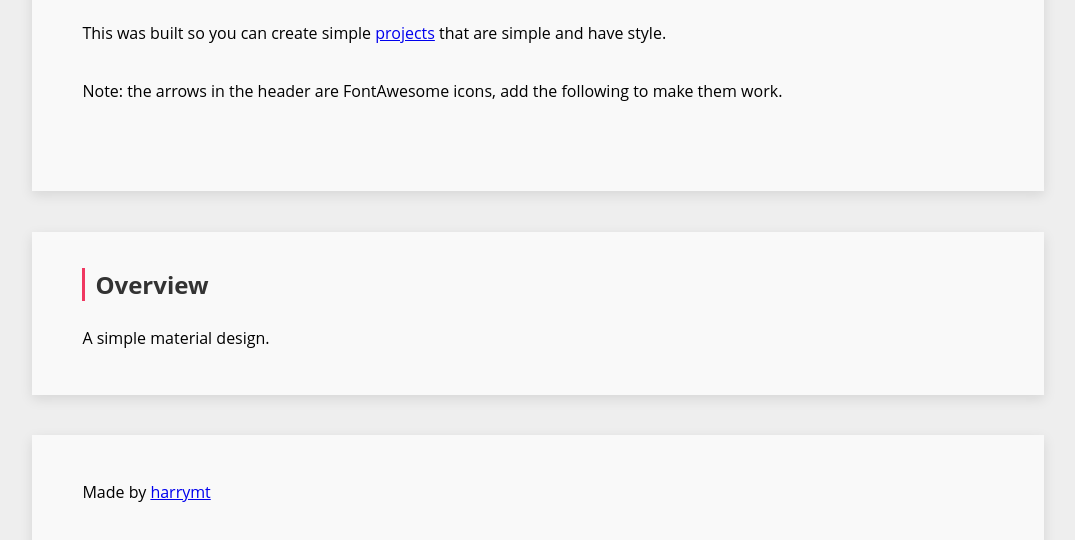
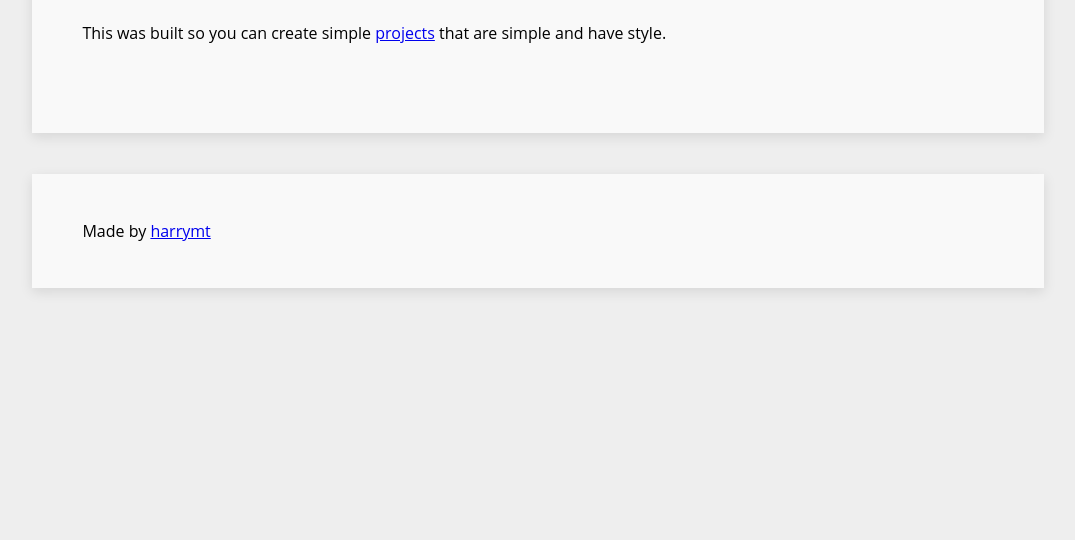
Before and after one commit to harrymt/simplestyle, a website: page index.html in a window 1280 px wide. Shown: the part 488-1028 px from the top of the page, without its empty margins (102-1177 px from the left). After the commit the page ends 863 px from the top, so only its background shows below. Drawn offline with Linux system fonts and the light colour scheme.

```diff
--- a/index.html
+++ b/index.html
@@ -14,7 +14,7 @@
           <li><a href="#">About&#32;<i class="fa fa-angle-down"></i></a>
             <ul class="navigation-nested">
               <li><a href="#about">Simplestyle</a></li>
-              <li><a href="#overview">Overview</a></li>
+              <!-- <li><a href="#overview">Overview</a></li> -->
             </ul>
           </li>
         </ul>
@@ -22,15 +22,15 @@
         <div class="information">
           <h1>Simplestyle</h1>
           <p>This was built so you can create simple <a href="//github.com/harrymt/web_playground">projects</a> that are simple and have style.</p>
-          <p>Note: the arrows in the header are FontAwesome icons, add the following to make them work.</p>
+<!--           <p>Note: the arrows in the header are FontAwesome icons, add the following to make them work.</p> -->
           <pre>
             <link rel="stylesheet" href="//maxcdn.bootstrapcdn.com/font-awesome/4.2.0/css/font-awesome.min.css"/>
           </pre>
         </div>
-        <div class="information">
+<!--         <div class="information">
           <h1>Overview</h1>
           <p>A simple material design.</p>
-        </div>
+        </div> -->
       </div>
       <footer>
         <div class="information">
```
